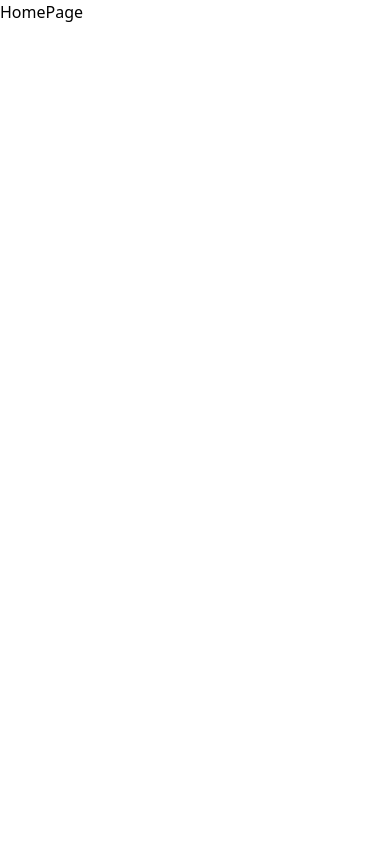
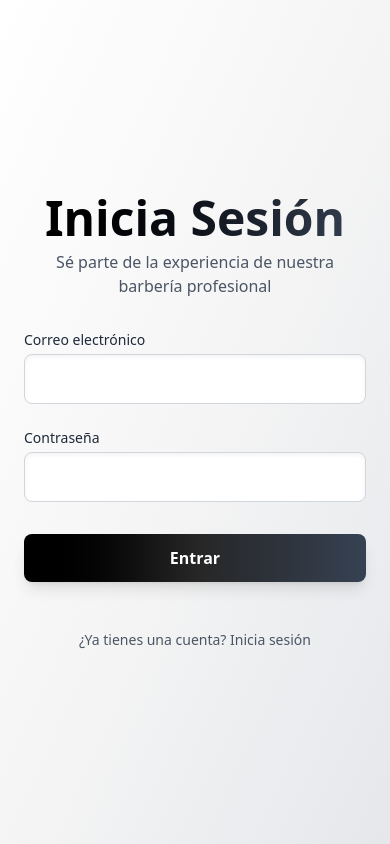
Before and after one commit to Alexisrk310/frontend-web-barber, a React (Vite) app: page / in a window 390 px wide. Built offline with nearby package versions, Linux system fonts and the light colour scheme.

Commit message:
el diseño de la pagina login y registro hecho

```diff
--- a/package.json
+++ b/package.json
@@ -11,10 +11,12 @@
   },
   "dependencies": {
     "@tailwindcss/vite": "^4.1.11",
+    "formik": "^2.4.6",
     "react": "^19.1.0",
     "react-dom": "^19.1.0",
     "react-router-dom": "^7.6.3",
-    "tailwindcss": "^4.1.11"
+    "tailwindcss": "^4.1.11",
+    "yup": "^1.6.1"
   },
   "devDependencies": {
     "@eslint/js": "^9.29.0",
--- /dev/null
+++ b/src/pages/RegisterPage.tsx
@@ -0,0 +1,155 @@
+import React, { JSX } from 'react';
+import { useFormik, FormikHelpers } from 'formik';
+import * as Yup from 'yup';
+import { useNavigate } from 'react-router-dom';
+
+interface RegisterFormValues {
+	name: string;
+	email: string;
+	password: string;
+	gender: string;
+}
+
+export default function RegisterPage(): JSX.Element {
+	const navigate = useNavigate();
+	const formik = useFormik<RegisterFormValues>({
+		initialValues: {
+			name: '',
+			email: '',
+			password: '',
+			gender: '',
+		},
+		validationSchema: Yup.object({
+			name: Yup.string().required('Nombre requerido'),
+			email: Yup.string().email('Email inválido').required('Email requerido'),
+			password: Yup.string()
+				.min(6, 'Mínimo 6 caracteres')
+				.required('Contraseña requerida'),
+			gender: Yup.string().required('Selecciona el género'),
+		}),
+		onSubmit: (
+			values: RegisterFormValues,
+			{ resetForm }: FormikHelpers<RegisterFormValues>
+		) => {
+			console.log(values);
+			resetForm();
+		},
+	});
+	const bg = 'https://thebarbeer.co/wp-content/uploads/2018/05/barberia_06.jpg';
+	return (
+		<div className="min-h-screen grid grid-cols-1 lg:grid-cols-2">
+			<div
+				className="hidden lg:block bg-cover bg-center"
+				style={{ backgroundImage: `url(${bg})` }}></div>
+
+			<div className="flex items-center justify-center bg-gradient-to-br from-white via-neutral-100 to-gray-200 px-6 py-12">
+				<form
+					onSubmit={formik.handleSubmit}
+					className="w-full max-w-xl space-y-8">
+					<div className="text-center">
+						<h2 className="text-5xl font-black text-black bg-clip-text">
+							Registro
+						</h2>
+						<p className="text-gray-600 mt-2 text-base">
+							Sé parte de la experiencia de nuestra barbería profesional
+						</p>
+					</div>
+
+					<div className="grid gap-6">
+						<div>
+							<label className="block text-sm font-medium text-gray-800">
+								Nombre
+							</label>
+							<input
+								type="text"
+								name="name"
+								onChange={formik.handleChange}
+								onBlur={formik.handleBlur}
+								value={formik.values.name}
+								className="mt-1 block w-full px-5 py-3 rounded-lg bg-white shadow-inner border border-gray-300 focus:outline-none focus:ring-2 focus:ring-black"
+							/>
+							{formik.touched.name && formik.errors.name && (
+								<p className="text-red-500 text-xs mt-1">
+									{formik.errors.name}
+								</p>
+							)}
+						</div>
+
+						<div>
+							<label className="block text-sm font-medium text-gray-800">
+								Correo electrónico
+							</label>
+							<input
+								type="email"
+								name="email"
+								onChange={formik.handleChange}
+								onBlur={formik.handleBlur}
+								value={formik.values.email}
+								className="mt-1 block w-full px-5 py-3 rounded-lg bg-white shadow-inner border border-gray-300 focus:outline-none focus:ring-2 focus:ring-black"
+							/>
+							{formik.touched.email && formik.errors.email && (
+								<p className="text-red-500 text-xs mt-1">
+									{formik.errors.email}
+								</p>
+							)}
+						</div>
+
+						<div>
+							<label className="block text-sm font-medium text-gray-800">
+								Contraseña
+							</label>
+							<input
+								type="password"
+								name="password"
+								onChange={formik.handleChange}
+								onBlur={formik.handleBlur}
+								value={formik.values.password}
+								className="mt-1 block w-full px-5 py-3 rounded-lg bg-white shadow-inner border border-gray-300 focus:outline-none focus:ring-2 focus:ring-black"
+							/>
+							{formik.touched.password && formik.errors.password && (
+								<p className="text-red-500 text-xs mt-1">
+									{formik.errors.password}
+								</p>
+							)}
+						</div>
+
+						<div>
+							<label className="block text-sm font-medium text-gray-800">
+								Género
+							</label>
+							<select
+								name="gender"
+								onChange={formik.handleChange}
+								onBlur={formik.handleBlur}
+								value={formik.values.gender}
+								className="mt-1 block w-full px-5 py-3 rounded-lg bg-white shadow-inner border border-gray-300 focus:outline-none focus:ring-2 focus:ring-black">
+								<option value="">Selecciona una opción</option>
+								<option value="Hombre">Hombre</option>
+								<option value="Mujer">Mujer</option>
+							</select>
+							{formik.touched.gender && formik.errors.gender && (
+								<p className="text-red-500 text-xs mt-1">
+									{formik.errors.gender}
+								</p>
+							)}
+						</div>
+					</div>
+
+					<button
+						type="submit"
+						className="w-full py-3 bg-gradient-to-r from-neutral-700 via-neutral-700 to-gray-700 text-white font-semibold rounded-lg shadow-lg hover:brightness-110 transition duration-300">
+						Crear cuenta
+					</button>
+					<div className="text-center">
+						<button
+							type="button"
+							onClick={() => navigate('/')}
+							className="mt-4 inline-block text-sm text-gray-600 hover:underline hover:text-black">
+							¿Ya tienes una cuenta? Inicia sesión
+						</button>
+					</div>
+				</form>
+			</div>
+		</div>
+	);
+}
--- /dev/null
+++ b/src/pages/SignInPage.tsx
@@ -0,0 +1,111 @@
+import React, { JSX } from 'react';
+import { useFormik, FormikHelpers } from 'formik';
+import * as Yup from 'yup';
+import { useNavigate } from 'react-router-dom';
+
+interface RegisterFormValues {
+	email: string;
+	password: string;
+}
+
+export default function SignInPage(): JSX.Element {
+	const navigate = useNavigate();
+
+	const formik = useFormik<RegisterFormValues>({
+		initialValues: {
+			email: '',
+			password: '',
+		},
+		validationSchema: Yup.object({
+			email: Yup.string().email('Email inválido').required('Email requerido'),
+			password: Yup.string()
+				.min(6, 'Mínimo 6 caracteres')
+				.required('Contraseña requerida'),
+		}),
+		onSubmit: (
+			values: RegisterFormValues,
+			{ resetForm }: FormikHelpers<RegisterFormValues>
+		) => {
+			console.log(values);
+			resetForm();
+		},
+	});
+	const bg = 'https://thebarbeer.co/wp-content/uploads/2018/05/barberia_06.jpg';
+	return (
+		<div className="min-h-screen grid grid-cols-1 lg:grid-cols-2">
+			<div
+				className="hidden lg:block bg-cover bg-center"
+				style={{ backgroundImage: `url(${bg})` }}></div>
+
+			<div className="flex flex-col items-center justify-center bg-gradient-to-br from-white via-neutral-100 to-gray-200 px-6 py-12">
+				<form
+					onSubmit={formik.handleSubmit}
+					className="w-full max-w-xl space-y-8">
+					<div className="text-center">
+						<h2 className="text-5xl font-black bg-gradient-to-r from-black to-gray-700 text-transparent bg-clip-text">
+							Inicia Sesión
+						</h2>
+						<p className="text-gray-600 mt-2 text-base">
+							Sé parte de la experiencia de nuestra barbería profesional
+						</p>
+					</div>
+
+					<div className="grid gap-6">
+						<div>
+							<label className="block text-sm font-medium text-gray-800">
+								Correo electrónico
+							</label>
+							<input
+								type="email"
+								name="email"
+								onChange={formik.handleChange}
+								onBlur={formik.handleBlur}
+								value={formik.values.email}
+								className="mt-1 block w-full px-5 py-3 rounded-lg bg-white shadow-inner border border-gray-300 focus:outline-none focus:ring-2 focus:ring-black"
+							/>
+							{formik.touched.email && formik.errors.email && (
+								<p className="text-red-500 text-xs mt-1">
+									{formik.errors.email}
+								</p>
+							)}
+						</div>
+
+						<div>
+							<label className="block text-sm font-medium text-gray-800">
+								Contraseña
+							</label>
+							<input
+								type="password"
+								name="password"
+								onChange={formik.handleChange}
+								onBlur={formik.handleBlur}
+								value={formik.values.password}
+								className="mt-1 block w-full px-5 py-3 rounded-lg bg-white shadow-inner border border-gray-300 focus:outline-none focus:ring-2 focus:ring-black"
+							/>
+							{formik.touched.password && formik.errors.password && (
+								<p className="text-red-500 text-xs mt-1">
+									{formik.errors.password}
+								</p>
+							)}
+						</div>
+					</div>
+
+					<button
+						type="submit"
+						className="w-full py-3 bg-gradient-to-r from-black via-neutral-800 to-gray-700 text-white font-semibold rounded-lg shadow-lg hover:brightness-110 transition duration-300">
+						Entrar
+					</button>
+
+					<div className="text-center">
+						<button
+							type="button"
+							onClick={() => navigate('/register')}
+							className="mt-4 inline-block text-sm text-gray-600 hover:underline hover:text-black">
+							¿Ya tienes una cuenta? Inicia sesión
+						</button>
+					</div>
+				</form>
+			</div>
+		</div>
+	);
+}
--- a/src/routes/PublicRoutes.tsx
+++ b/src/routes/PublicRoutes.tsx
@@ -1,12 +1,16 @@
 import HomePage from '@/pages/HomePage';
+import RegisterPage from '@/pages/RegisterPage';
+import SignInPage from '@/pages/SignInPage';
+
 import { BrowserRouter, Routes, Route } from 'react-router-dom';
-
 
 function PublicRouter() {
 	return (
 		<BrowserRouter>
 			<Routes>
-				<Route path="/" element={<HomePage />} />
+				<Route path="/" element={<SignInPage />} />
+				<Route path="/register" element={<RegisterPage />} />
+				<Route path="/inicio" element={<HomePage />} />
 			</Routes>
 		</BrowserRouter>
 	);
```
Also changed, not shown: 1 other file (tests, documents, lock files or other folders).
